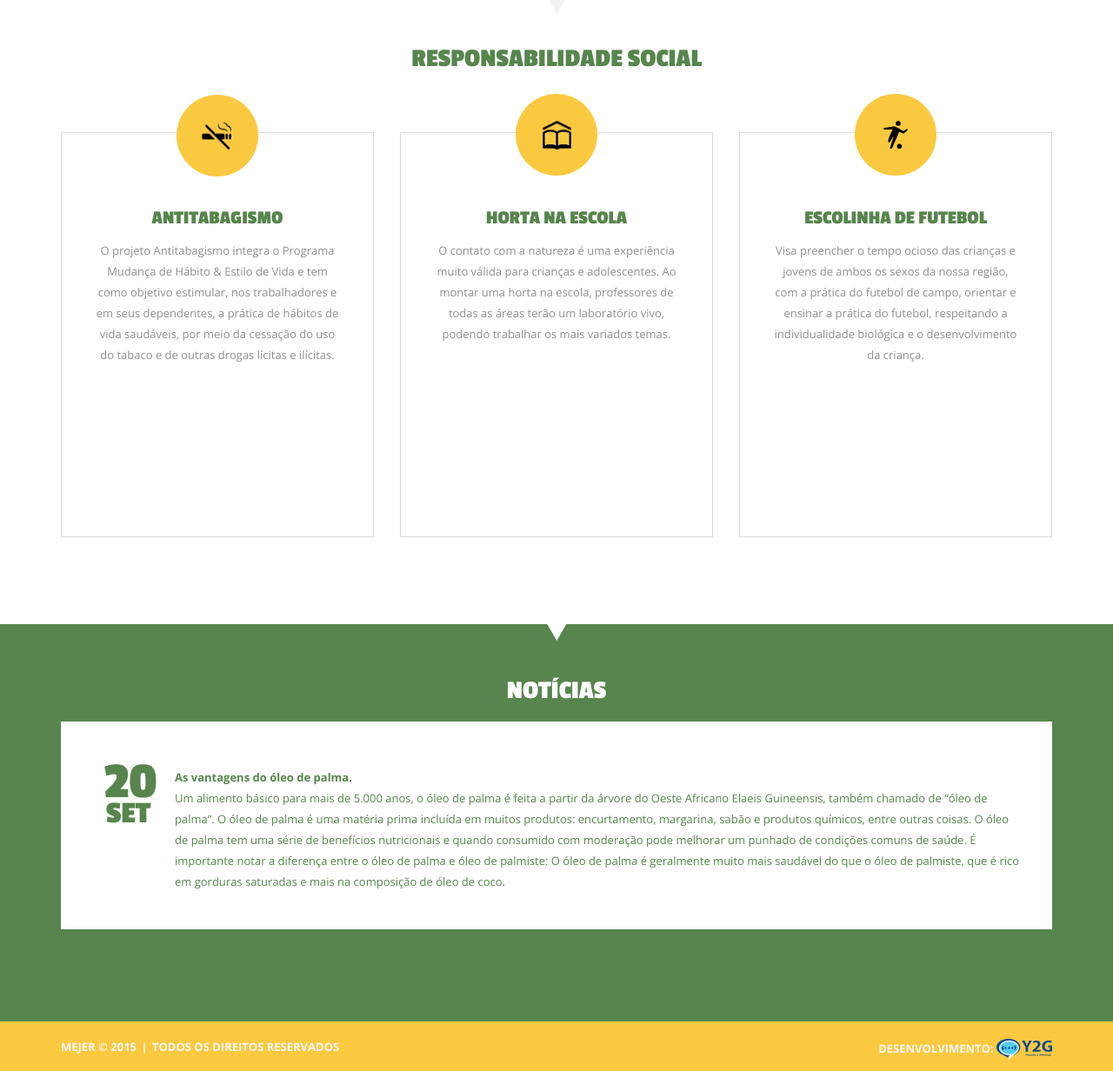
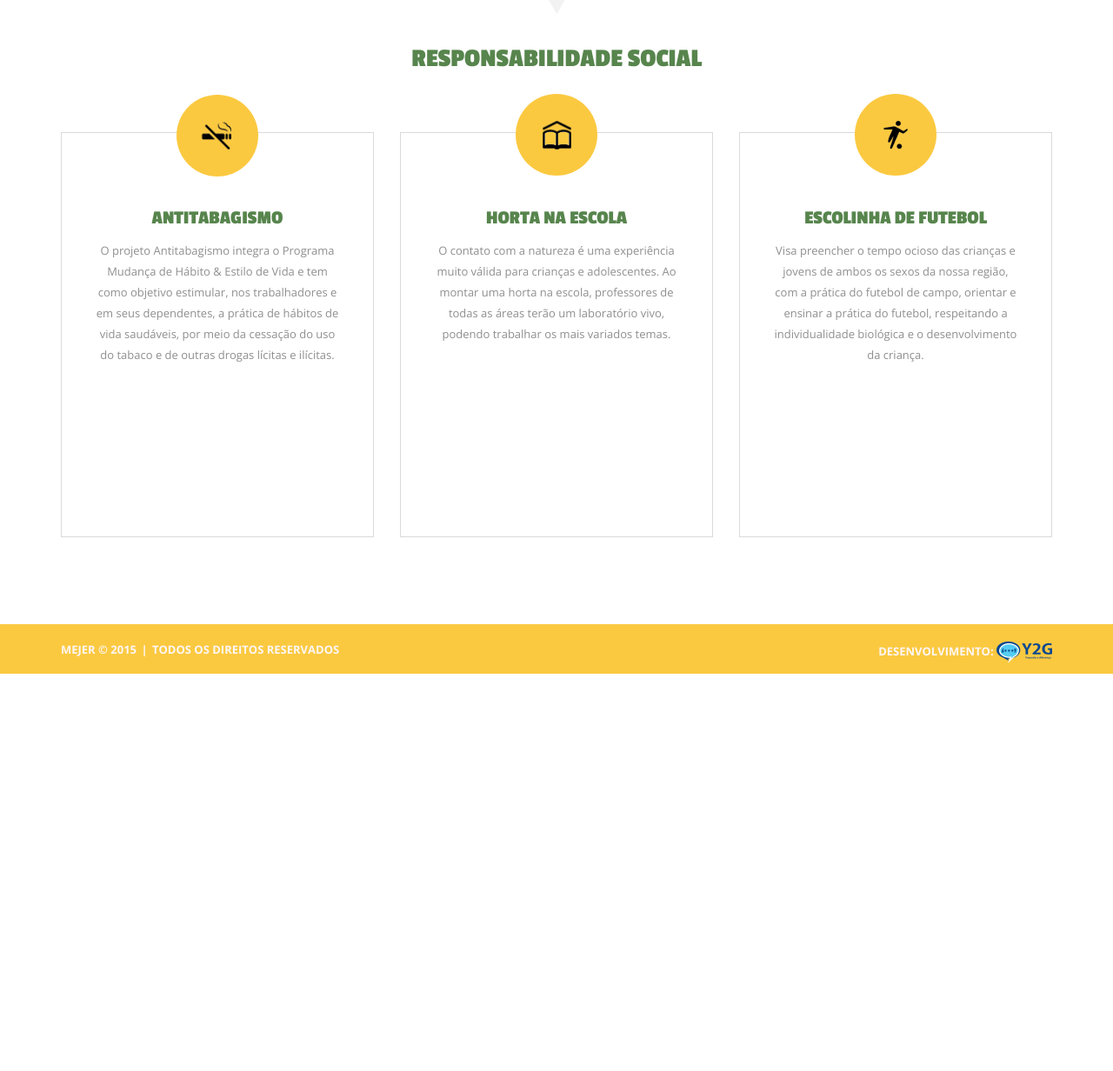
Before and after one commit to gustavoparaucho/Mejer, a PHP site: page / in a window 1280 px wide. Shown: the part 1235-2467 px from the top of the page at 87% size. After the commit the page ends 2010 px from the top, so only its background shows below. Run offline with PHP 8.4, Linux system fonts and the light colour scheme.

Commit message:
Aba de notícias foi ocultada com " style='display: none;' "

```diff
--- a/web/index.php
+++ b/web/index.php
@@ -102,7 +102,7 @@
             </div>
         </div>
     </div>
-    <div class="thumb-box3">
+    <div style="display: none;" class="thumb-box3">
         <div class="container">
             <h2 class="center">Notícias</h2>
             <div class="row">
```
